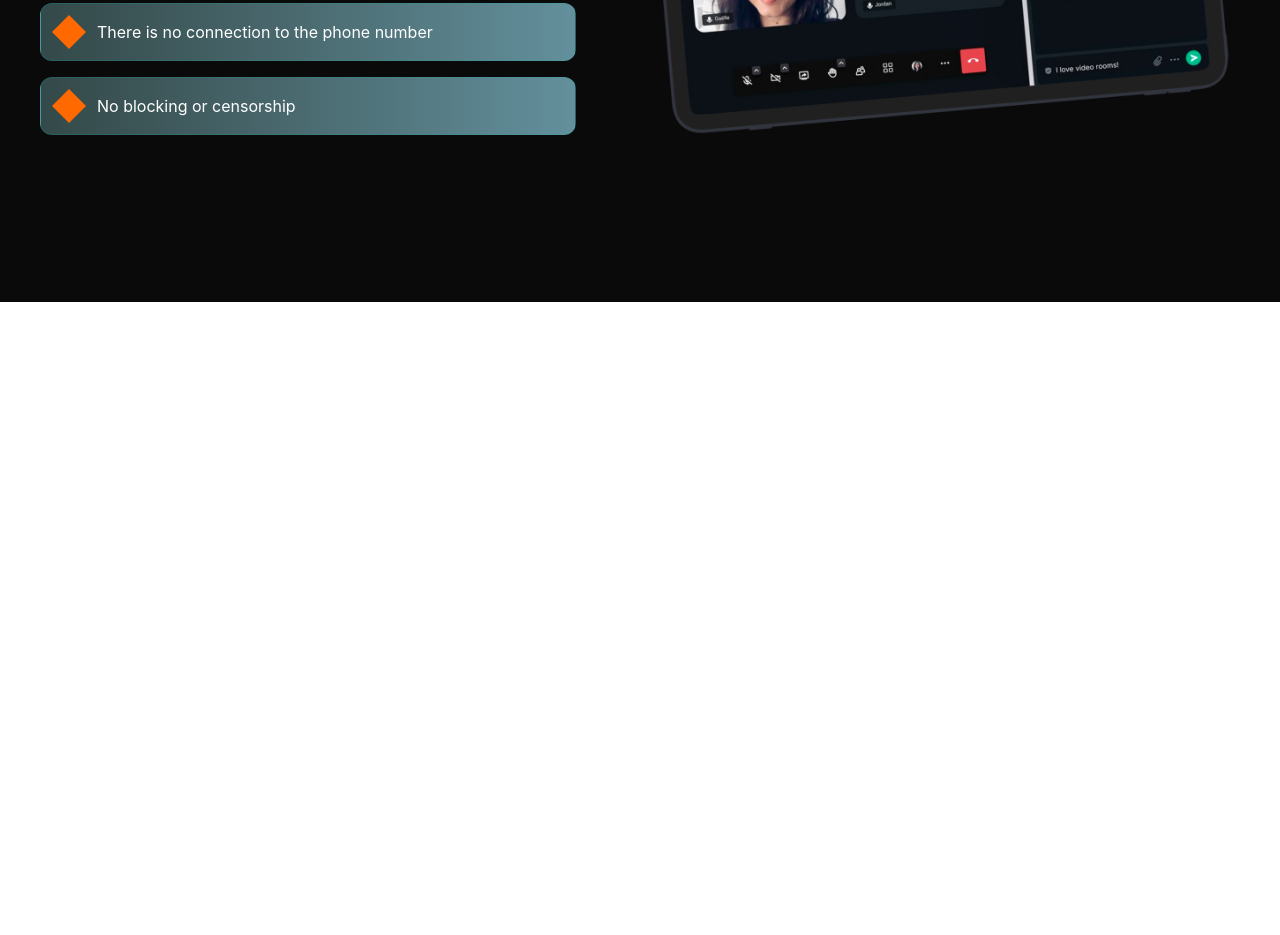
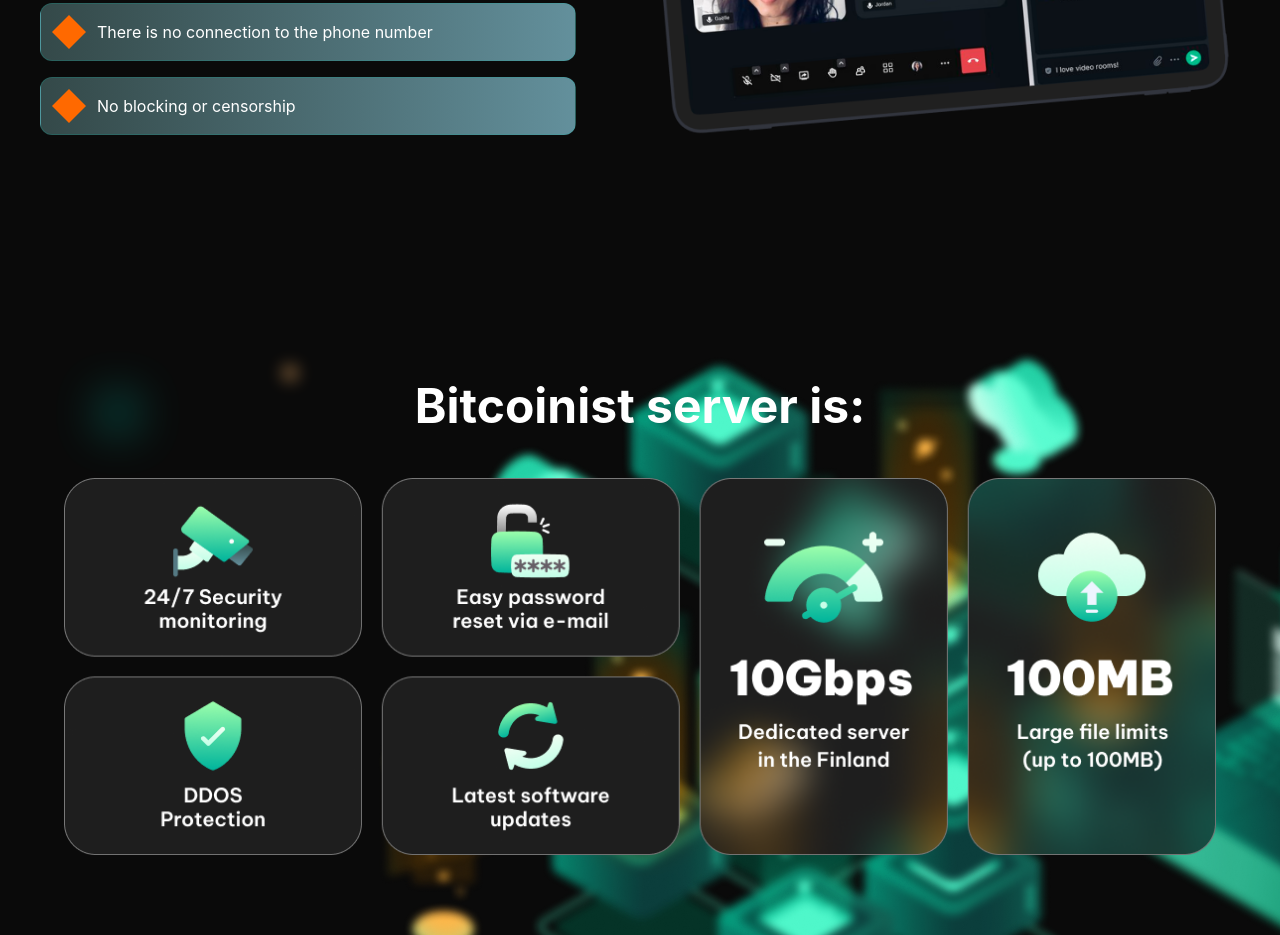
Before and after one commit to GG-absolute/kod-dlya-terminala, a website: page index.html in a window 1280 px wide. Shown: the part 1966-2901 px from the top of the page. Before the commit the page ends 2268 px from the top, so only its background shows below. Drawn offline with nearby package versions, Linux system fonts and the light colour scheme; files that its build step writes are made by us from their sources.

Commit message:
5 sektion for tailvind and , terminal proverka

```diff
--- a/index.html
+++ b/index.html
@@ -137,5 +137,22 @@
     </div>
 </div>
 
+<section class="relative bg-[#0a0a0a] text-white py-20 px-8 overflow-hidden">
+    <img src="./images/Back 1.png" alt="Background decoration" class="absolute bottom-0 right-0 z-0">
+
+    <div class="absolute top-[15%] left-[8%] w-8 h-8 bg-teal-400 rounded-full blur-xl opacity-60 z-0"></div>
+    <div class="absolute top-[10%] left-[22%] w-4 h-4 bg-orange-300 rounded-full blur-sm opacity-50 z-0"></div>
+
+    <div class="relative z-10 max-w-6xl mx-auto flex flex-col items-center">
+        <h2 class="text-4xl lg:text-5xl font-bold mb-12 text-center">Bitcoinist server is:</h2>
+
+        <div class="w-full">
+            <img src="./images/Group 142301.png" alt="Server Features" class="w-full h-auto object-contain">
+        </div>
+    </div>
+</section>
+
+
+
 </body>
 </html>
```
Also changed, not shown: images/Back 1.png (added), images/Group 142301.png (added).
